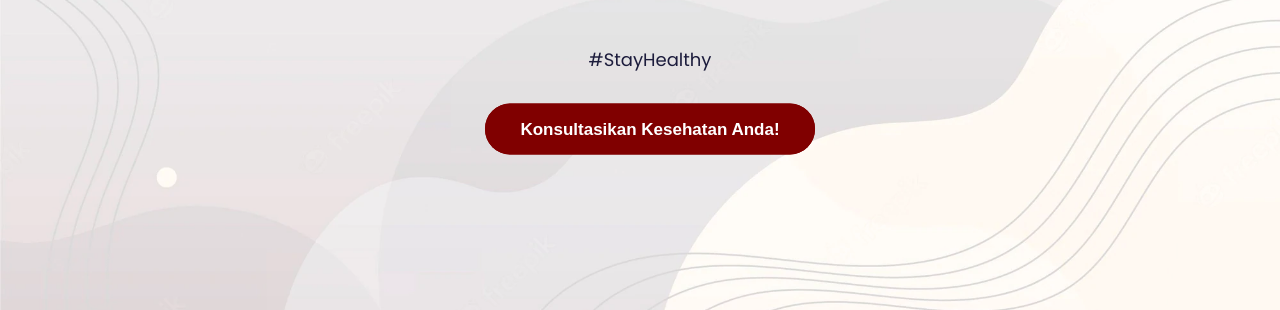
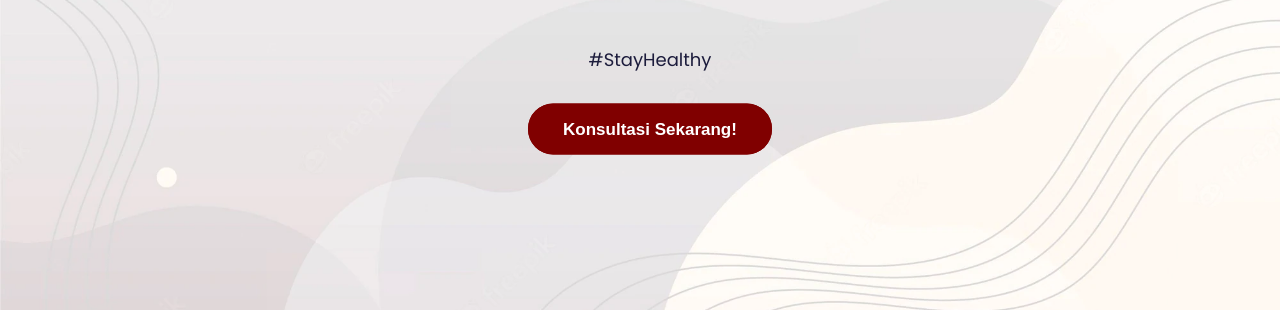
Before and after one commit to mangduta/behealthy.github.io, a plain HTML site: page index.html in a window 1280 px wide. Shown: the part 473-783 px from the top of the page. Drawn offline with nearby package versions, Linux system fonts and the light colour scheme; a script that the page names is missing.

Commit message:
Update index.html

```diff
--- a/index.html
+++ b/index.html
@@ -53,7 +53,7 @@
                         </b>BeHealthy<b>.</p>
                     <span style="font-size:18px;font-weight:550;" class="tagar">#StayHealthy</span>
                     <br>
-                    <a href="#konsultasi" class="red-btn">Konsultasikan Kesehatan Anda!</a>
+                    <a href="#konsultasi" class="red-btn">Konsultasi Sekarang!</a>
 
         </div>
         <img src="BeHealthy_I Nyoman Prema Duta_Foto/3568984-removebg.png" alt="" class="illustration">
```
